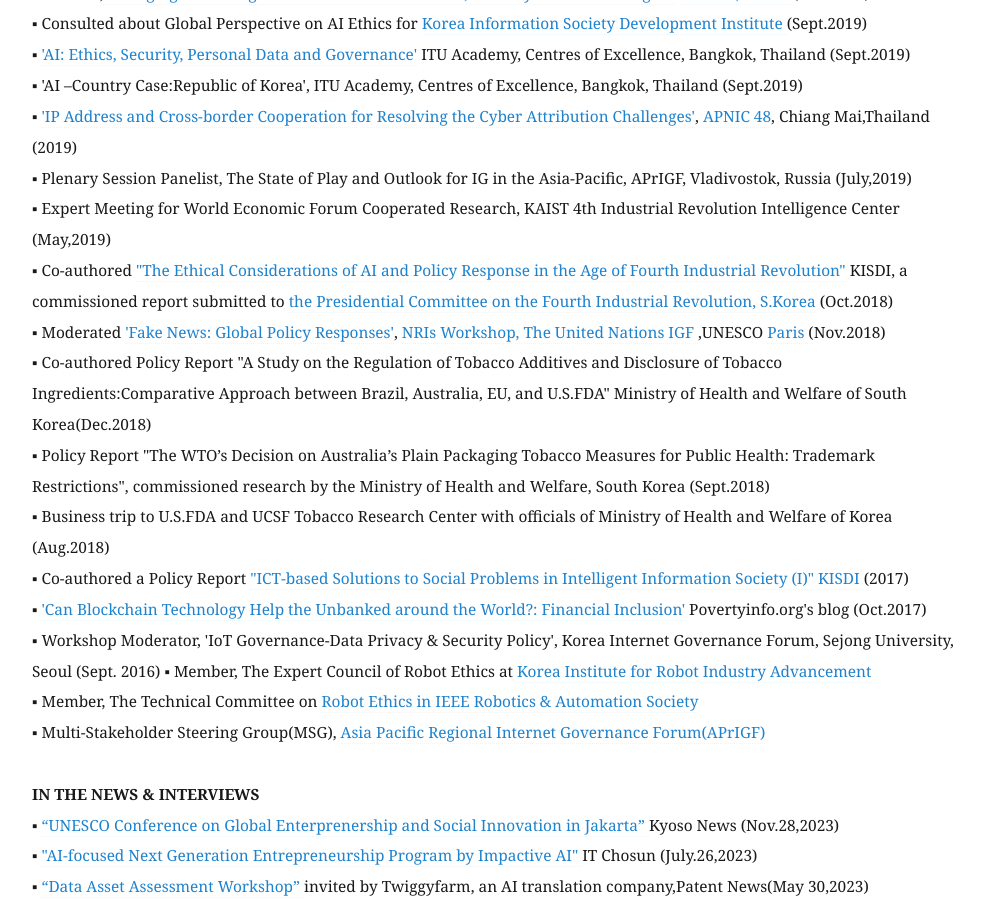
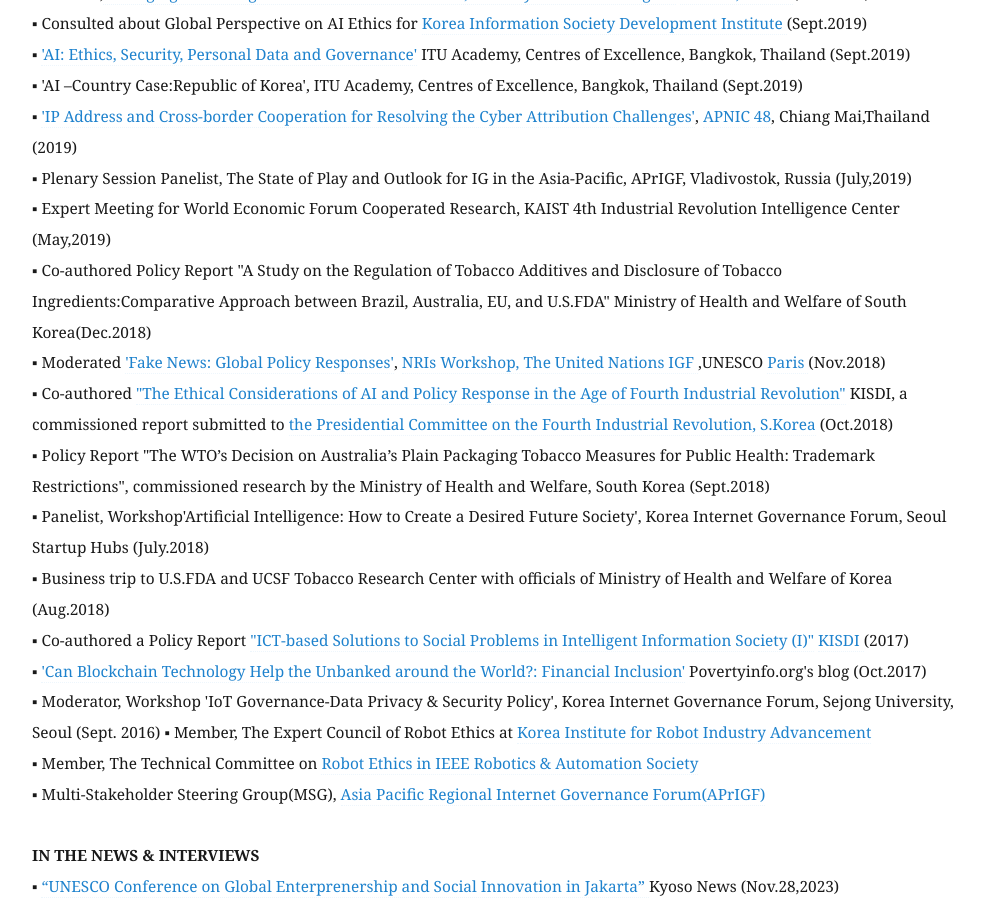
Before and after one commit to eunchangchoi/eunchangchoi.github.io, a Jekyll site: the page built from index.md, in a window 1280 px wide and 900 px high, scrolled down 7628 px. Shown: the whole window, without its empty margins (68-1052 px from the left). Built offline with Jekyll 4.4.1, drawn with Linux system fonts in a browser that asks for light colours.

Commit message:
Update index.md

```diff
--- a/index.md
+++ b/index.md
@@ -173,14 +173,15 @@
 ▪ <a href="https://youtu.be/uRsC_ypHGCg?t=1348">'IP Address and Cross-border Cooperation for Resolving the Cyber Attribution Challenges'</a>, <a href="https://conference.apnic.net/48/program/schedule/#/day/6/cooperation-sig"> APNIC 48</a>, Chiang Mai,Thailand (2019) <br>
 ▪ Plenary Session Panelist, The State of Play and Outlook for IG in the Asia-Pacific, APrIGF, Vladivostok, Russia (July,2019)<br>
 ▪ Expert Meeting for World Economic Forum Cooperated Research, KAIST 4th Industrial Revolution Intelligence Center (May,2019) <br>
+▪ Co-authored Policy Report "A Study on the Regulation of Tobacco Additives and Disclosure of Tobacco Ingredients:Comparative Approach between Brazil, Australia, EU, and U.S.FDA" Ministry of Health and Welfare of South Korea(Dec.2018) <br>
+▪ Moderated <a href="https://www.youtube.com/watch?v=quo1DLyitf8&feature=youtu.be&t=1004">'Fake News: Global Policy Responses'</a>, <a href="https://www.intgovforum.org/en/content/igf-2018-day-2-salle-xii-nri-session-on-fakenews"> NRIs Workshop, The United Nations IGF </a>,UNESCO <a href="https://igf2018.fr/"> Paris </a>(Nov.2018) <br>
 ▪ Co-authored <a href="https://bit.ly/3qgZ63S">"The Ethical Considerations of AI and Policy Response in the Age of Fourth Industrial Revolution"</a> KISDI,  a commissioned report submitted to <a href="https://policy.nl.go.kr/cmmn/FileDown.do?atchFileId=221994&fileSn=63436">the Presidential Committee on the Fourth Industrial Revolution, S.Korea</a> (Oct.2018) <br>
-▪ Moderated <a href="https://www.youtube.com/watch?v=quo1DLyitf8&feature=youtu.be&t=1004">'Fake News: Global Policy Responses'</a>, <a href="https://www.intgovforum.org/en/content/igf-2018-day-2-salle-xii-nri-session-on-fakenews"> NRIs Workshop, The United Nations IGF </a>,UNESCO <a href="https://igf2018.fr/"> Paris </a>(Nov.2018) <br>
-▪ Co-authored Policy Report "A Study on the Regulation of Tobacco Additives and Disclosure of Tobacco Ingredients:Comparative Approach between Brazil, Australia, EU, and U.S.FDA" Ministry of Health and Welfare of South Korea(Dec.2018) <br>
 ▪ Policy Report "The WTO’s Decision on Australia’s Plain Packaging Tobacco Measures for Public Health: Trademark Restrictions", commissioned research by the Ministry of Health and Welfare, South Korea (Sept.2018)<br>
+▪ Panelist, Workshop'Artificial Intelligence: How to Create a Desired Future Society', Korea Internet Governance Forum, Seoul Startup Hubs (July.2018) <br>
 ▪ Business trip to U.S.FDA and UCSF Tobacco Research Center with officials of Ministry of Health and Welfare of Korea (Aug.2018) <br>
 ▪ Co-authored a Policy Report <a href="https://www.kisdi.re.kr/report/view.do?key=m2101113024770&arrMasterId=3934580&masterId=3934580&artId=520556">"ICT-based Solutions to Social Problems in Intelligent Information Society (I)"</a> <a href= "https://www.kisdi.re.kr/eng/index.do%20%20%20%20KISDI"> KISDI </a>(2017) <br>
 ▪ <a href="https://blog.naver.com/gp3project/221112176044">'Can Blockchain Technology Help the Unbanked around the World?: Financial Inclusion'</a> Povertyinfo.org's blog (Oct.2017)<br>
-▪ Workshop Moderator, 'IoT Governance-Data Privacy & Security Policy', Korea Internet Governance Forum, Sejong University, Seoul (Sept. 2016)
+▪ Moderator, Workshop 'IoT Governance-Data Privacy & Security Policy', Korea Internet Governance Forum, Sejong University, Seoul (Sept. 2016)
 ▪ Member, The Expert Council of Robot Ethics at <a href="https://kiria.org/eng"> Korea Institute for Robot Industry Advancement</a> <br>
 ▪ Member, The Technical Committee on <a href="https://www.ieee-ras.org"> Robot Ethics in IEEE Robotics & Automation Society </a> <br>
 ▪ Multi-Stakeholder Steering Group(MSG), <a href="https://ap.rigf.asia/"> Asia Pacific Regional Internet Governance Forum(APrIGF)</a> <br>
```
